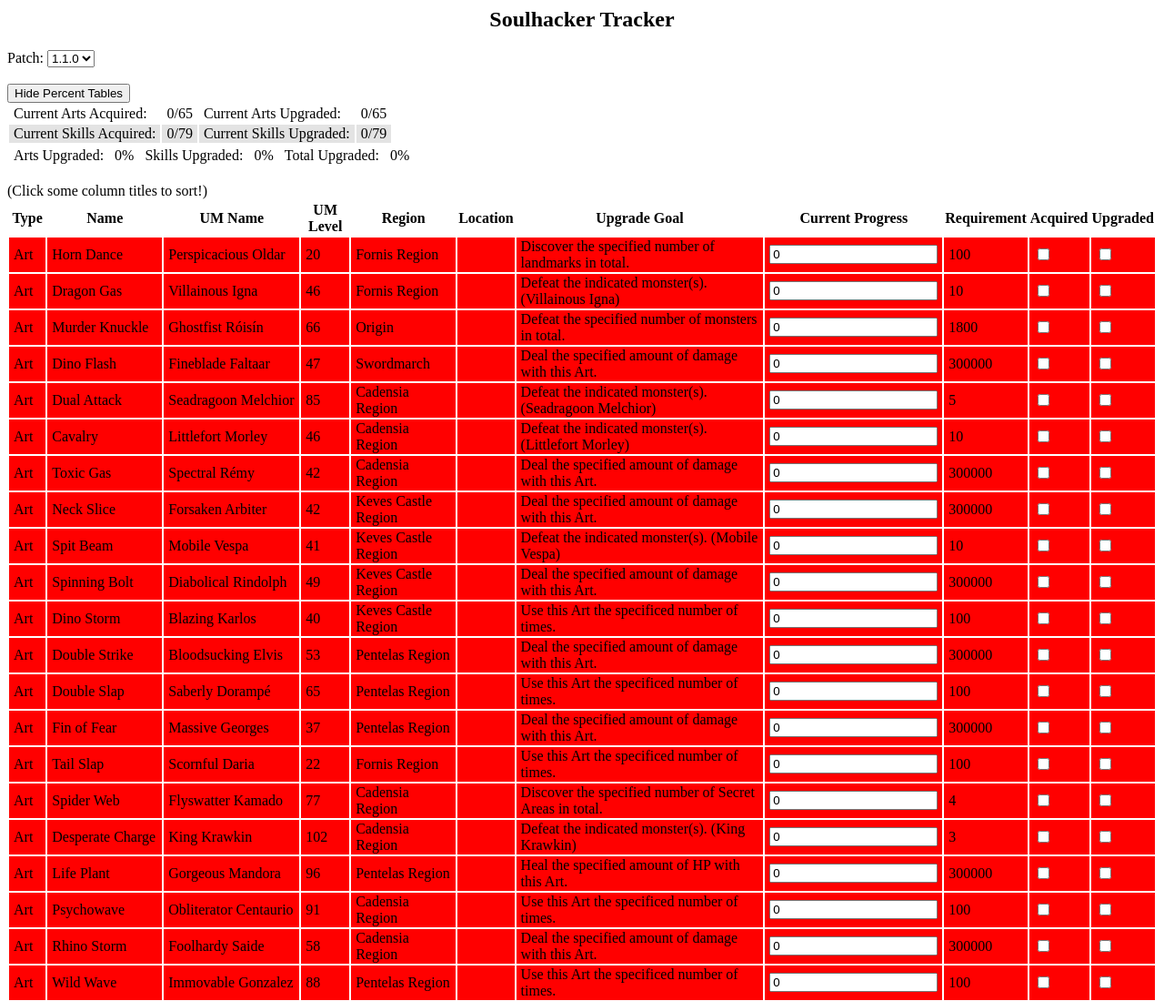
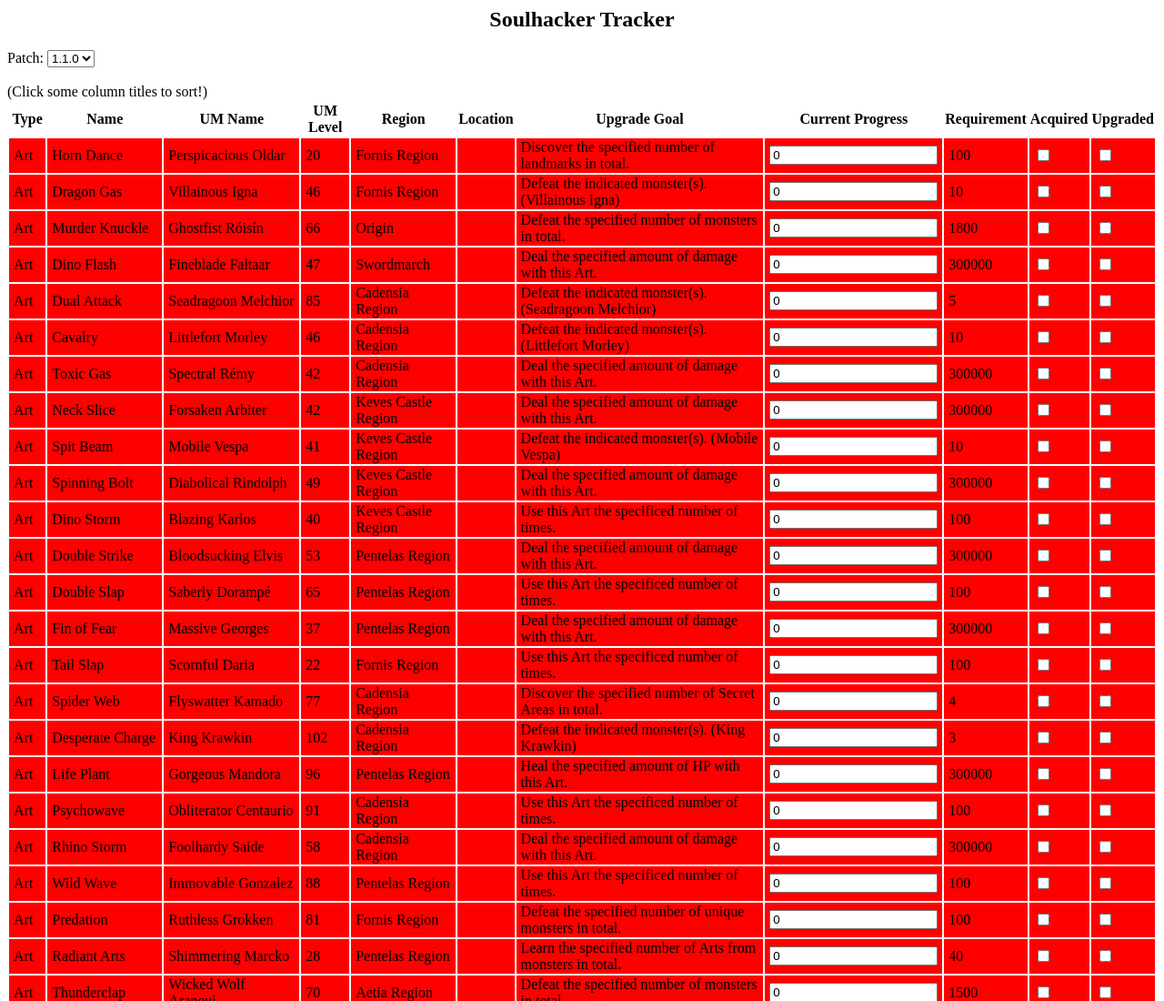
Before and after one commit to FourthStrongest/Soulhacker, a plain HTML site: page index.html in a window 1280 px wide. Shown: the top 1100 px of the page at 91% size. Drawn offline with Linux system fonts and the light colour scheme.

Commit message:
Revert "Added Percentage Tables"
This reverts commit e5b170a7dcfcfcb169a277b5fb901e93be7a9ec4.

```diff
--- a/index.html
+++ b/index.html
@@ -23,34 +23,6 @@
       <option value="1_1_0" selected>1.1.0</option>
     </select>
     <br />
-    <br />
-    <button id="percentButton" onclick="togglePercentTable()">Hide Percent Tables</button>
-    <div id="percentDiv">
-      <table id="percentTable">
-        <tr id="currArts">
-          <td>Current Arts Acquired: </td>
-          <td id="currArtAcq">0/0</td>
-          <td>Current Arts Upgraded: </td>
-          <td id="currArtUpg">0/0</td>
-        </tr>
-        <tr id="currSkills">
-          <td>Current Skills Acquired: </td>
-          <td id="currSkillAcq">0/0</td>
-          <td>Current Skills Upgraded: </td>
-          <td id="currSkillUpg">0/0</td>
-        </tr>
-      </table>
-      <table>
-        <tr id="totals">
-          <td>Arts Upgraded: </td>
-          <td id="artPercent">0%</td>
-          <td>Skills Upgraded: </td>
-          <td id="skillPercent">0%</td>
-          <td>Total Upgraded: </td>
-          <td id="totalPercent">0%</td>
-        </tr>
-      </table>
-    </div>
     <br />
     (Click some column titles to sort!)
 
--- a/js.js
+++ b/js.js
@@ -1,27 +1,10 @@
 const url = "data1_0_0.json"
 let currentDataState = null
 let sortDirection = false
-let percentTableToggle = true
 
 const tableBody = document.querySelector('.tableBody')
 const patchesDropbox = document.getElementById('patches')
-
-const currArtAcqTd = document.getElementById("currArtAcq")
-const currArtUpgTd = document.getElementById("currArtUpg")
-const currSkillAcqTd = document.getElementById("currSkillAcq")
-const currSkillUpgTd = document.getElementById("currSkillUpg")
-const artPercentTd = document.getElementById("artPercent")
-const skillPercentTd = document.getElementById("skillPercent")
-const totalPercentTd = document.getElementById("totalPercent")
-
 let patchDictionary = new Map()
-
-let currArtAcq = 0
-let currArtUpg = 0
-let maxArt = 0
-let currSkillAcq = 0
-let currSkillUpg = 0
-let maxSkill = 0
 
 window.addEventListener('DOMContentLoaded', () => {
   loadPage()
@@ -67,25 +50,19 @@ function loadData() {
 
 function loadTableData(data) {
   let dataHtml = ''
-  currArtAcq = 0
-  currArtUpg = 0
-  maxArt = 0
-  currSkillAcq = 0
-  currSkillUpg = 0
-  maxSkill = 0
 
   data.forEach(e => {
     const acquiredElement = document.createElement('td')
     const upgradedElement = document.createElement('td')
-    const acquiredHtml = `<input type='checkbox' id='acquired' onclick='onClickAcqCheckbox(this.parentNode.parentNode)' ${localStorage.getItem(`${e.name}Acq`) === 'true' ? 'checked' : ''}>`
-    const upgradedHtml = `<input type='checkbox' id='upgraded' onclick='onClickUpgCheckbox(this.parentNode.parentNode)' ${localStorage.getItem(`${e.name}Upg`) === 'true' ? 'checked' : ''}>`
+    const acquiredHtml = `<input type='checkbox' id='acquired' onclick='onClickCheckbox(this.parentNode.parentNode)' ${localStorage.getItem(`${e.name}Acq`) === 'true' ? 'checked' : ''}>`
+    const upgradedHtml = `<input type='checkbox' id='upgraded' onclick='onClickCheckbox(this.parentNode.parentNode)' ${localStorage.getItem(`${e.name}Upg`) === 'true' ? 'checked' : ''}>`
     acquiredElement.innerHTML = acquiredHtml
     upgradedElement.innerHTML = upgradedHtml
 
     let trHtml = `
     <tr id=${e.name} style='background-color: ${setBackgroundColors(acquiredElement.firstChild, upgradedElement.firstChild)}'>
-      <td id="type">${e.type}</td>
-      <td id="name">${getPatchedName(e.name)}</td>
+      <td>${e.type}</td>
+      <td>${getPatchedName(e.name)}</td>
       <td>${e.umName}</td>
       <td>${e.level}</td>
       <td>${e.region}</td>
@@ -98,8 +75,6 @@ function loadTableData(data) {
     `
 
     dataHtml += trHtml
-
-    counter(e.type, e.name)
   })
 
   tableBody.innerHTML = dataHtml
@@ -111,35 +86,6 @@ function getPatchedName(name) {
   }
 
   return name.replaceAll('_', ' ')
-}
-
-function counter(type, name) {
-  if (type === "Art") {
-    ++maxArt
-    if (localStorage.getItem(`${name}Acq`) === 'true') {
-      ++currArtAcq
-    }
-    if (localStorage.getItem(`${name}Upg`) === 'true') {
-      ++currArtUpg
-    }
-    currArtAcqTd.innerText = `${currArtAcq}/${maxArt}`
-    currArtUpgTd.innerText = `${currArtUpg}/${maxArt}`
-    artPercentTd.innerText = `${Math.round((currArtUpg / maxArt) * 100) / 100}%`
-  }
-
-  if (type === "Skill") {
-    ++maxSkill
-    if (localStorage.getItem(`${name}Acq`) === 'true') {
-      ++currSkillAcq
-    }
-    if (localStorage.getItem(`${name}Upg`) === 'true') {
-      ++currSkillUpg
-    }
-    currSkillAcqTd.innerText = `${currSkillAcq}/${maxSkill}`
-    currSkillUpgTd.innerText = `${currSkillUpg}/${maxSkill}`
-    skillPercentTd.innerText = `${Math.round((currSkillUpg / maxSkill) * 100) / 100}%`
-  }
-  totalPercentTd.innerText = `${Math.round(((currArtUpg + currSkillUpg) / (maxArt + maxSkill)) * 100) / 100}%`
 }
 
 function sortColumn(columnName) {
@@ -169,41 +115,6 @@ function sortTextColumn(columnName) {
   currentDataState = currentDataState.sort((p1, p2) => {
     return sortDirection ? (p1[columnName] > p2[columnName]) - (p1[columnName] < p2[columnName]) : (p2[columnName] > p1[columnName]) - (p2[columnName] < p1[columnName])
   })
-}
-
-function onClickAcqCheckbox(tr) {
-  const acq = tr.querySelector('#acquired')
-  const type = tr.querySelector("#type")
-  if (type.innerText === "Art") {
-    acq.checked ? ++currArtAcq : --currArtAcq
-    currArtAcqTd.innerText = `${currArtAcq}/${maxArt}`
-  }
-
-  if (type.innerText === "Skill") {
-    acq.checked ? ++currSkillAcq : --currSkillAcq
-    currSkillAcqTd.innerText = `${currSkillAcq}/${maxSkill}`
-  }
-
-  onClickCheckbox(tr)
-}
-
-function onClickUpgCheckbox(tr) {
-  const upg = tr.querySelector('#upgraded')
-  const type = tr.querySelector("#type")
-  if (type.innerText === "Art") {
-    upg.checked ? ++currArtUpg : --currArtUpg
-    currArtUpgTd.innerText = `${currArtUpg}/${maxArt}`
-    artPercentTd.innerText = `${Math.round((currArtUpg / maxArt) * 100) / 100}%`
-  }
-
-  if (type.innerText === "Skill") {
-    upg.checked ? ++currSkillUpg : --currSkillUpg
-    currSkillUpgTd.innerText = `${currSkillUpg}/${maxSkill}`
-    skillPercentTd.innerText = `${Math.round((currSkillUpg / maxSkill) * 100) / 100}%`
-  }
-  totalPercentTd.innerText = `${Math.round(((currArtUpg + currSkillUpg) / (maxArt + maxSkill)) * 100) / 100}%`
-
-  onClickCheckbox(tr)
 }
 
 function onClickCheckbox(tr) {
@@ -242,11 +153,3 @@ function clearLocalStorage() {
   localStorage.clear()
   loadData()
 }
-
-function togglePercentTable() {
-  const percentDiv = document.getElementById("percentDiv")
-  const percentButton = document.getElementById("percentButton")
-  percentDiv.style.display = percentTableToggle ? "none" : "block"
-  percentButton.innerText = `${percentTableToggle ? "Show" : "Hide"} Percent Tables`
-  percentTableToggle = !percentTableToggle
-}
```
